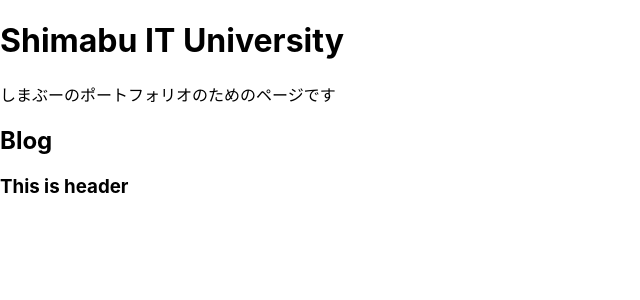
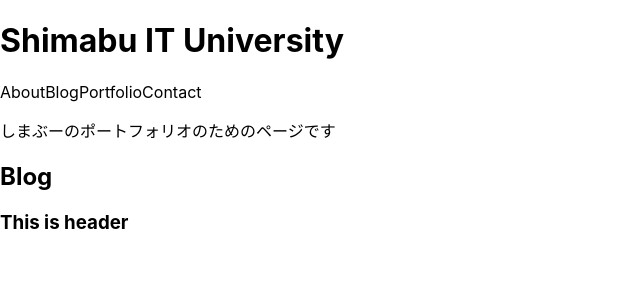
Before and after one commit to Kadotchi/kadotchi-qin-portfolio, a Next.js app: page /sample in a window 1280 px wide. Shown: the top 300 px of the page, without its empty margins (0-640 px from the left). Built offline with nearby package versions, Linux system fonts and the light colour scheme.

Commit message:
✨ 各ページのLInkを作成

```diff
--- a/src/components/Header.tsx
+++ b/src/components/Header.tsx
@@ -5,7 +5,18 @@
   return (
     <div>
       <h1>{props.header}</h1>
-      {/* <Link href={/about}><a>About</a></Link> */}
+      <Link href='/about'>
+        <a>About</a>
+      </Link>
+      <Link href='/blog'>
+        <a>Blog</a>
+      </Link>
+      <Link href='/portfolio'>
+        <a>Portfolio</a>
+      </Link>
+      <Link href='/contact'>
+        <a>Contact</a>
+      </Link>
     </div>
   )
 }
```
